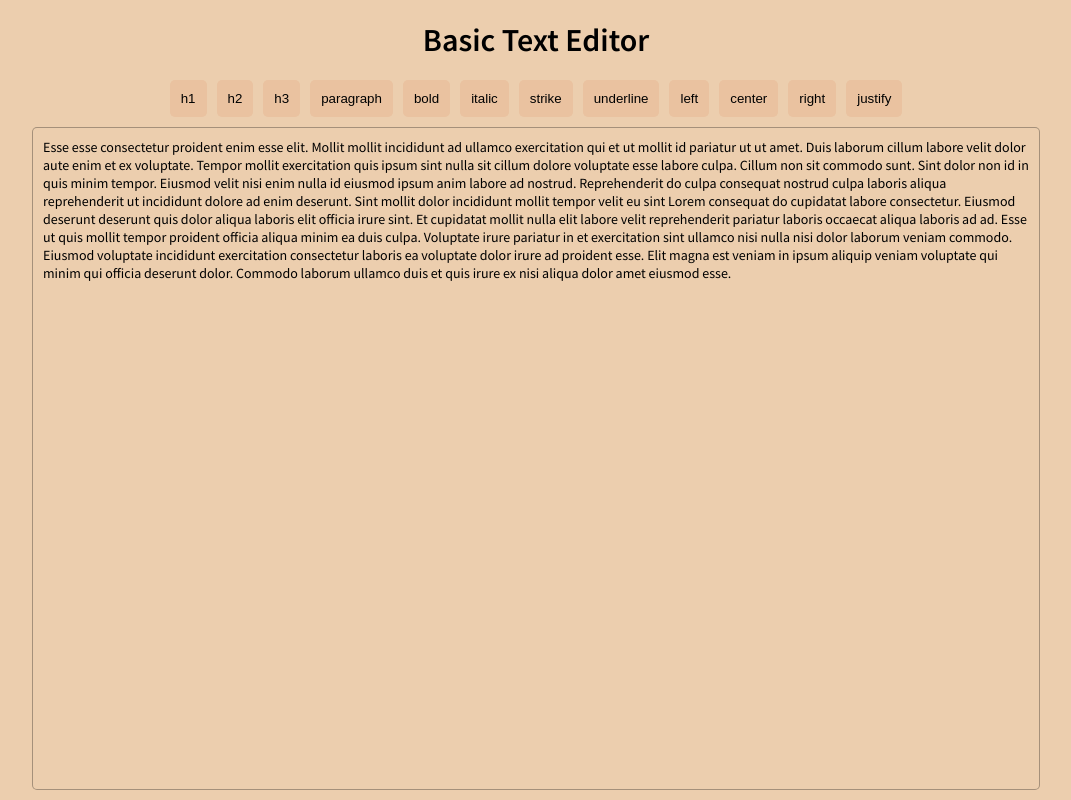
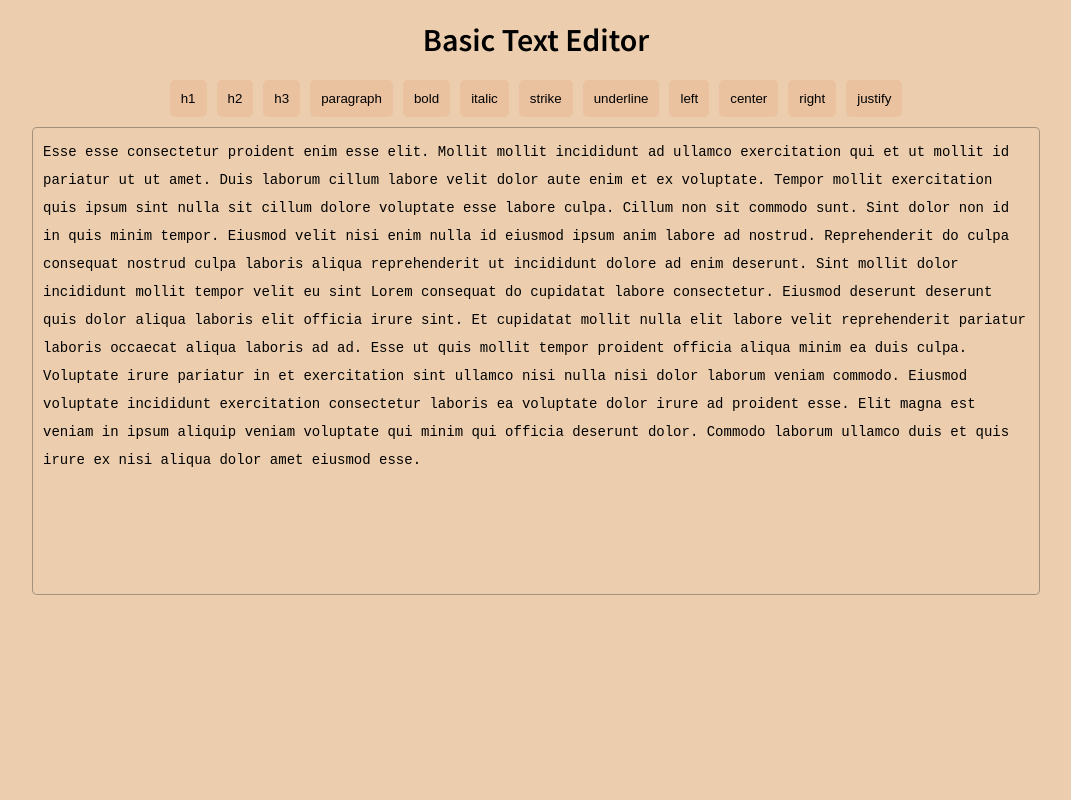
Before and after one commit to aliergul/react-examples-text-editor, a React (Vite) app: page / in a window 1280 px wide. Shown: the whole page, without its empty margins (104-1175 px from the left). Built offline with nearby package versions, Linux system fonts and the light colour scheme.

Commit message:
styled textarea

```diff
--- a/src/components/TextArea.jsx
+++ b/src/components/TextArea.jsx
@@ -7,7 +7,6 @@ const TextArea = () => {
       <div
         id="textarea"
         className="textarea"
-        //defaultValue={defaultText}
         spellCheck="false"
         contentEditable="true"
         suppressContentEditableWarning={true}
--- a/src/index.scss
+++ b/src/index.scss
@@ -26,6 +26,7 @@ code {
 
 #root {
   display: flex;
+  height: 100vh;
   min-height: 100vh;
 }
 
@@ -69,23 +70,14 @@ h1 {
 }
 
 .textarea {
+  font-family: "Courier New", Courier, monospace;
   width: 80%;
-  height: 100%;
-  resize: none;
+  height: 60%;
   font-size: 14px;
   padding: 10px;
   border: 1px solid rgba(0, 0, 0, 0.3);
   border-radius: 5px;
+  line-height: 28px;
+  font-weight: 400;
+  overflow-y: auto;
 }
-
-.textarea .span-b {
-  font-weight: bold;
-}
-
-.textarea .span-u {
-  text-decoration: underline;
-}
-
-.textarea .span-i {
-  font-style: italic;
-}
```
